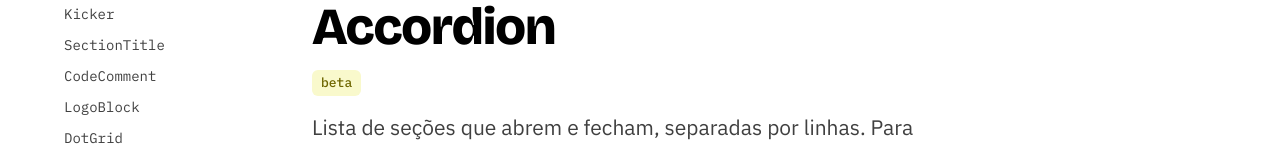
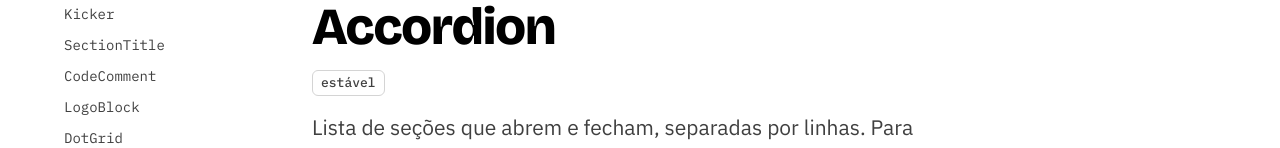
Before and after one commit to wenderu00/mwds, a Next.js app: page /componentes/accordion in a window 1280 px wide. Shown: the part 145-293 px from the top of the page. Built offline with nearby package versions, Linux system fonts and the light colour scheme.

Commit message:
Status do 1.0 e ADR 0018 com a API congelada dos primitivos
Co-Authored-By: Claude Opus 5.5 <noreply@anthropic.com>
Claude-Session: https://claude.ai/code/session_014h8iASQ5Q6hyWNCBh9sQad

```diff
--- a/app/_docs/catalog.tsx
+++ b/app/_docs/catalog.tsx
@@ -396,7 +396,7 @@ export const docs: ComponentDoc[] = [
     slug: "typography",
     name: "Heading e Text",
     group: "identidade",
-    status: "beta",
+    status: "estavel",
     summary: "Títulos em display e textos de corpo e mono com a escala do @mw/ui. A prop as escolhe a tag sem mudar o estilo.",
     file: "typography.tsx",
     usage: {
@@ -1592,7 +1592,7 @@ export const docs: ComponentDoc[] = [
     slug: "separator",
     name: "Separator",
     group: "primitivos",
-    status: "beta",
+    status: "estavel",
     summary: "Linha de 1px em line, horizontal ou vertical, para separar grupos de conteúdo.",
     file: "separator.tsx",
     usage: {
@@ -1746,7 +1746,7 @@ export const docs: ComponentDoc[] = [
     slug: "kbd",
     name: "Kbd",
     group: "primitivos",
-    status: "beta",
+    status: "estavel",
     summary: "Tecla de atalho em mono com borda, como no gatilho da busca.",
     file: "kbd.tsx",
     usage: {
@@ -2292,7 +2292,7 @@ export const docs: ComponentDoc[] = [
     slug: "accordion",
     name: "Accordion",
     group: "compostos",
-    status: "beta",
+    status: "estavel",
     summary: "Lista de seções que abrem e fecham, separadas por linhas. Para perguntas frequentes e configurações longas.",
     file: "accordion.tsx",
     usage: {
@@ -2344,7 +2344,7 @@ export const docs: ComponentDoc[] = [
     slug: "collapsible",
     name: "Collapsible",
     group: "compostos",
-    status: "beta",
+    status: "estavel",
     summary: "Um bloco que abre e fecha a partir de um gatilho, sem estilo próprio no gatilho. Base para mostrar mais e opções avançadas.",
     file: "collapsible.tsx",
     usage: {
@@ -2386,7 +2386,7 @@ export const docs: ComponentDoc[] = [
     group: "compostos",
     summary: "Calendário em português, semana começando no domingo, com seleção de um dia ou de um intervalo. Base do DatePicker.",
     file: "calendar.tsx",
-    status: "beta",
+    status: "estavel",
     usage: {
       use: ["Calendário sempre visível na página, como numa agenda ou num filtro lateral.", "Base de DatePicker e DateRangePicker."],
       avoid: ["Campo de data em formulário: use DatePicker, que ocupa uma linha.", "Datas muito distantes, como nascimento: digitar é mais rápido que navegar mês a mês."],
```
Also changed, not shown: 2 other files (tests, documents, lock files or other folders).
